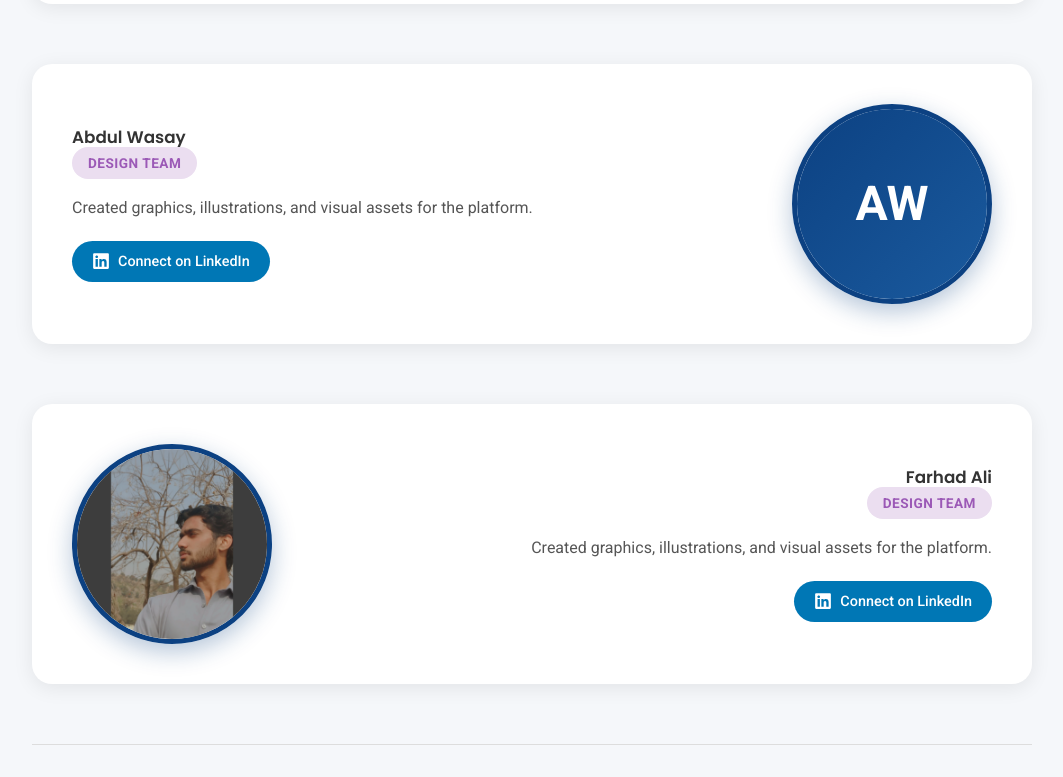
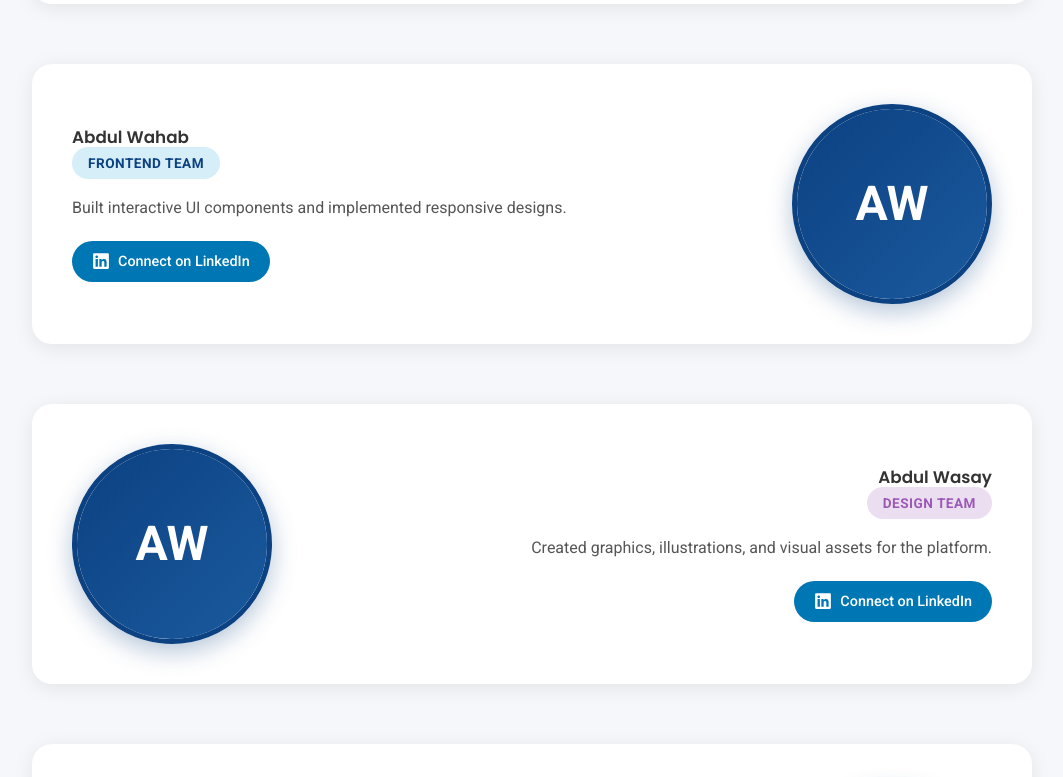
Before and after one commit to ACM-CUI-Wah/frontend, a React (Vite) app: page /credits in a window 1280 px wide. Shown: the part 5040-5817 px from the top of the page, without its empty margins (108-1171 px from the left). Built offline with nearby package versions, Linux system fonts and the light colour scheme; a web font is replaced by a local one.

Commit message:
Refactor CreditsPage component and update team data

```diff
--- a/src/pages/Credits/CreditsPage.jsx
+++ b/src/pages/Credits/CreditsPage.jsx
@@ -26,6 +26,7 @@ const imageNameMap = {
   "Malick Haris Ali": "Malik Haris",
   "Ramlah Munir": "RAMLAH MUNIR",
   "Aleesha Yasin": "Alesha yasin",
+  "Abdul Wahab": "Abdul Wahab",
 };
 
 const getTeamImage = (name) => {
@@ -88,6 +89,7 @@ const CreditsPage = () => {
     { name: "M. Umar", role: "Frontend Team", linkedin: "https://www.linkedin.com/in/muhammad-umar-a323712b9" },
     { name: "Muhammad Hafeez", role: "Frontend Team", linkedin: "https://www.linkedin.com/in/contacthhafeez" },
     { name: "Aryan Afzal", role: "Frontend Team", linkedin: "https://www.linkedin.com/in/muhammadaryanafzal" },
+    { name: "Abdul Wahab", role: "Frontend Team", linkedin: "https://www.linkedin.com/in/abdul-wahab-428851314/" },
     { name: "Abdul Wasay", role: "Design Team", linkedin: "https://www.linkedin.com/in/abdul-wasay-3664ab289" },
     { name: "Farhad Ali", role: "Design Team", linkedin: "https://www.linkedin.com/in/farhad-ali-029857283" },
   ];
```
